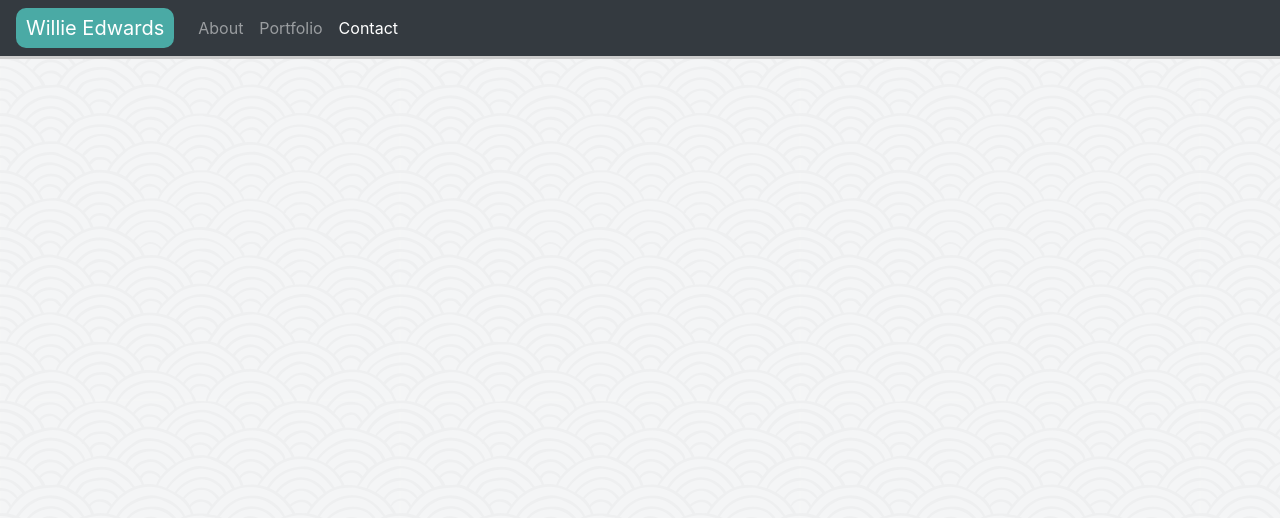
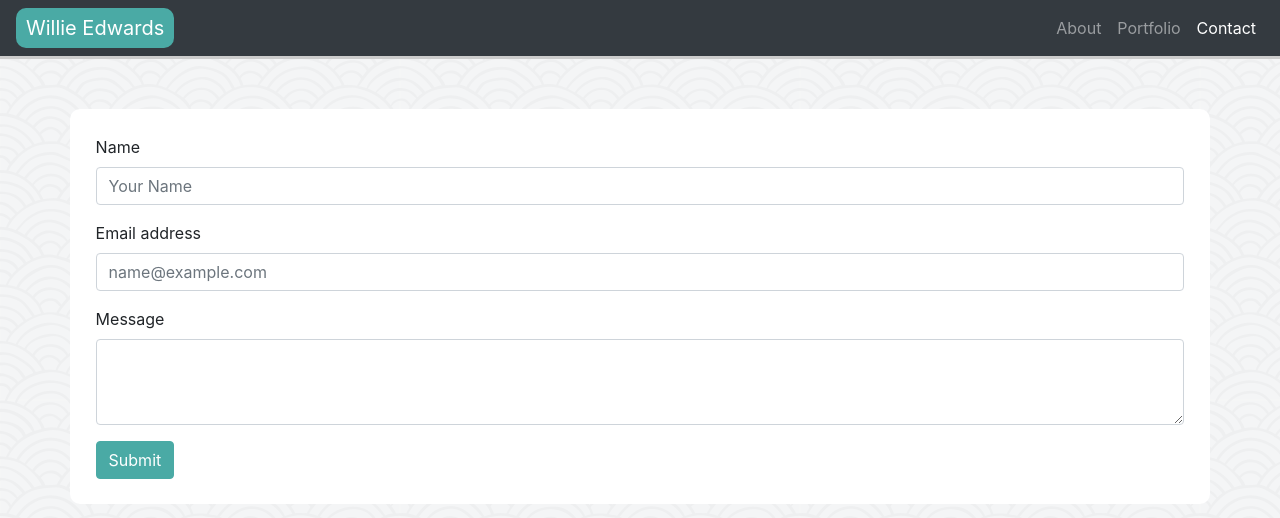
Before and after one commit to WillieEdwards/bootstrap-portfolio, a plain HTML site: page contact.html in a window 1280 px wide. Drawn offline with nearby package versions, Linux system fonts and the light colour scheme.

Commit message:
updated contact.html with forms

```diff
--- a/assets/css/style.css
+++ b/assets/css/style.css
@@ -1,12 +1,18 @@
 body {
     background: url("../images/seigaiha.png");
+}
+
+.container {
+    border-radius: 10px;
+    background-color: #ffffff;
+    padding: 2%;
 }
 
 /* navbar */
 
 nav {
     border-bottom: 3px solid #cccccc;
-    margin-bottom: 30px;
+    margin-bottom: 50px;
 }
 
 .navbar-brand {
@@ -15,3 +21,10 @@ nav {
     padding-right: 10px;
     padding-left: 10px;
 }
+
+/* contact */
+
+.btn {
+    background-color: #4aaaa5;
+    border-color: #4aaaa5;
+}
--- a/contact.html
+++ b/contact.html
@@ -22,7 +22,7 @@
             aria-controls="navbarNav" aria-expanded="false" aria-label="Toggle navigation">
             <span class="navbar-toggler-icon"></span>
         </button>
-        <div class="collapse navbar-collapse" id="navbarNav">
+        <div class="collapse navbar-collapse justify-content-end" id="navbarNav">
             <ul class="navbar-nav">
                 <li class="nav-item">
                     <a class="nav-link" href="index.html">About</a>
@@ -37,7 +37,25 @@
         </div>
     </nav>
 
+    <div class="container">
+        <form>
+            <div class="form-group">
+                <label for="formGroupExampleInput">Name</label>
+                <input type="text" class="form-control" id="formGroupExampleInput" placeholder="Your Name">
+            </div>
 
+            <div class="form-group">
+                <label for="exampleFormControlInput1">Email address</label>
+                <input type="email" class="form-control" id="exampleFormControlInput1" placeholder="name@example.com">
+            </div>
+
+            <div class="form-group">
+                <label for="messageText">Message</label>
+                <textarea class="form-control" id="messageText" rows="3"></textarea>
+            </div>
+            <input class="btn btn-primary" type="submit" value="Submit">
+        </form>
+    </div>
 
     <!-- Optional JavaScript -->
     <!-- jQuery first, then Popper.js, then Bootstrap JS -->
```
Also changed, not shown: index.html (+2 -14 lines), portfolio.html (+1 -1 lines).
